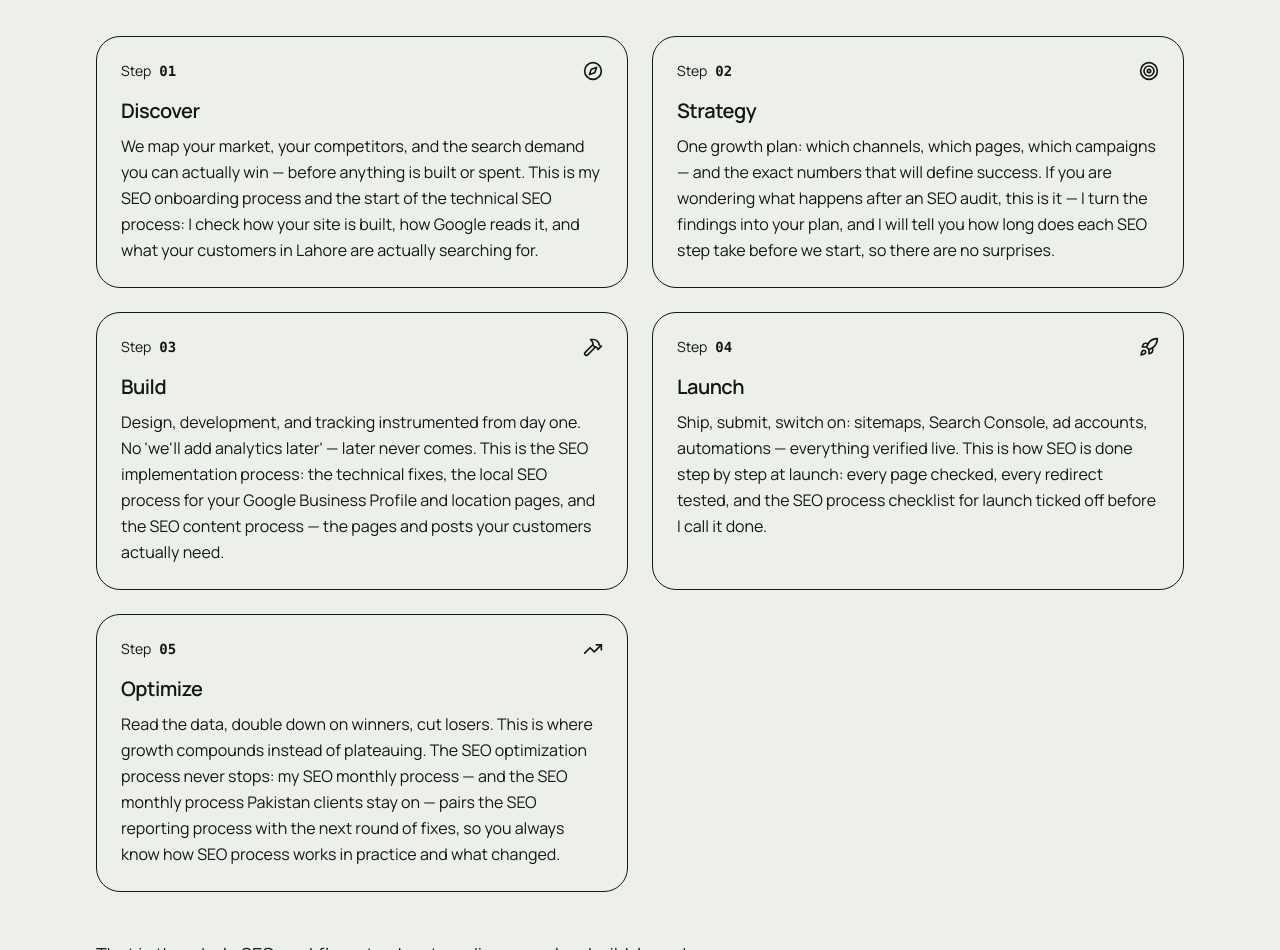
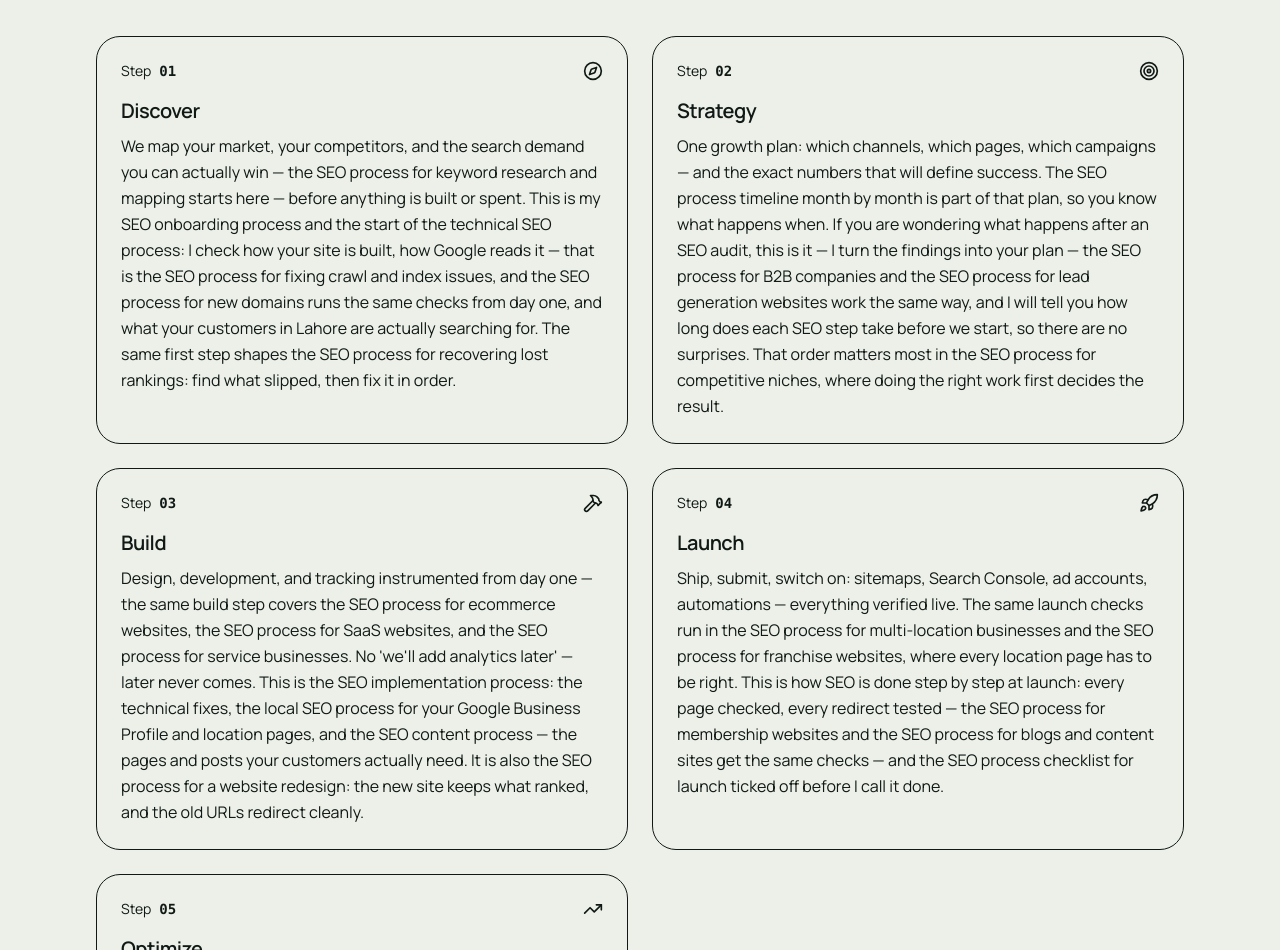
Before and after one commit to bodycartoon0111-netizen/abdul-rehman-portfolio, a Next.js app: page /process in a window 1280 px wide. Shown: the part 1422-2372 px from the top of the page. Built offline with nearby package versions, Linux system fonts and the light colour scheme; no server answers.

Commit message:
INTL batch 24: +20 keywords /process

```diff
--- a/app/process/page.tsx
+++ b/app/process/page.tsx
@@ -48,27 +48,27 @@ export const metadata: Metadata = {
 const steps = [
   {
     name: "Discover",
-    body: "We map your market, your competitors, and the search demand you can actually win — before anything is built or spent. This is my SEO onboarding process and the start of the technical SEO process: I check how your site is built, how Google reads it, and what your customers in Lahore are actually searching for.",
+    body: "We map your market, your competitors, and the search demand you can actually win — the SEO process for keyword research and mapping starts here — before anything is built or spent. This is my SEO onboarding process and the start of the technical SEO process: I check how your site is built, how Google reads it — that is the SEO process for fixing crawl and index issues, and the SEO process for new domains runs the same checks from day one, and what your customers in Lahore are actually searching for. The same first step shapes the SEO process for recovering lost rankings: find what slipped, then fix it in order.",
     icon: Compass,
   },
   {
     name: "Strategy",
-    body: "One growth plan: which channels, which pages, which campaigns — and the exact numbers that will define success. If you are wondering what happens after an SEO audit, this is it — I turn the findings into your plan, and I will tell you how long does each SEO step take before we start, so there are no surprises.",
+    body: "One growth plan: which channels, which pages, which campaigns — and the exact numbers that will define success. The SEO process timeline month by month is part of that plan, so you know what happens when. If you are wondering what happens after an SEO audit, this is it — I turn the findings into your plan — the SEO process for B2B companies and the SEO process for lead generation websites work the same way, and I will tell you how long does each SEO step take before we start, so there are no surprises. That order matters most in the SEO process for competitive niches, where doing the right work first decides the result.",
     icon: Target,
   },
   {
     name: "Build",
-    body: "Design, development, and tracking instrumented from day one. No 'we'll add analytics later' — later never comes. This is the SEO implementation process: the technical fixes, the local SEO process for your Google Business Profile and location pages, and the SEO content process — the pages and posts your customers actually need.",
+    body: "Design, development, and tracking instrumented from day one — the same build step covers the SEO process for ecommerce websites, the SEO process for SaaS websites, and the SEO process for service businesses. No 'we'll add analytics later' — later never comes. This is the SEO implementation process: the technical fixes, the local SEO process for your Google Business Profile and location pages, and the SEO content process — the pages and posts your customers actually need. It is also the SEO process for a website redesign: the new site keeps what ranked, and the old URLs redirect cleanly.",
     icon: Hammer,
   },
   {
     name: "Launch",
-    body: "Ship, submit, switch on: sitemaps, Search Console, ad accounts, automations — everything verified live. This is how SEO is done step by step at launch: every page checked, every redirect tested, and the SEO process checklist for launch ticked off before I call it done.",
+    body: "Ship, submit, switch on: sitemaps, Search Console, ad accounts, automations — everything verified live. The same launch checks run in the SEO process for multi-location businesses and the SEO process for franchise websites, where every location page has to be right. This is how SEO is done step by step at launch: every page checked, every redirect tested — the SEO process for membership websites and the SEO process for blogs and content sites get the same checks — and the SEO process checklist for launch ticked off before I call it done.",
     icon: Rocket,
   },
   {
     name: "Optimize",
-    body: "Read the data, double down on winners, cut losers. This is where growth compounds instead of plateauing. The SEO optimization process never stops: my SEO monthly process — and the SEO monthly process Pakistan clients stay on — pairs the SEO reporting process with the next round of fixes, so you always know how SEO process works in practice and what changed.",
+    body: "Read the data, double down on winners, cut losers. That is the SEO process for tracking rankings and leads in plain form: watch what moves, then do more of it. This is where growth compounds instead of plateauing. The SEO optimization process never stops: my SEO monthly process — and the SEO monthly process Pakistan clients stay on — pairs the SEO process for quarterly reviews and reporting with the next round of fixes — the SEO process for refreshing old content and the SEO process for internal linking improvements usually lead that round, so you always know how SEO process works in practice and what changed.",
     icon: TrendingUp,
   },
 ];
```
